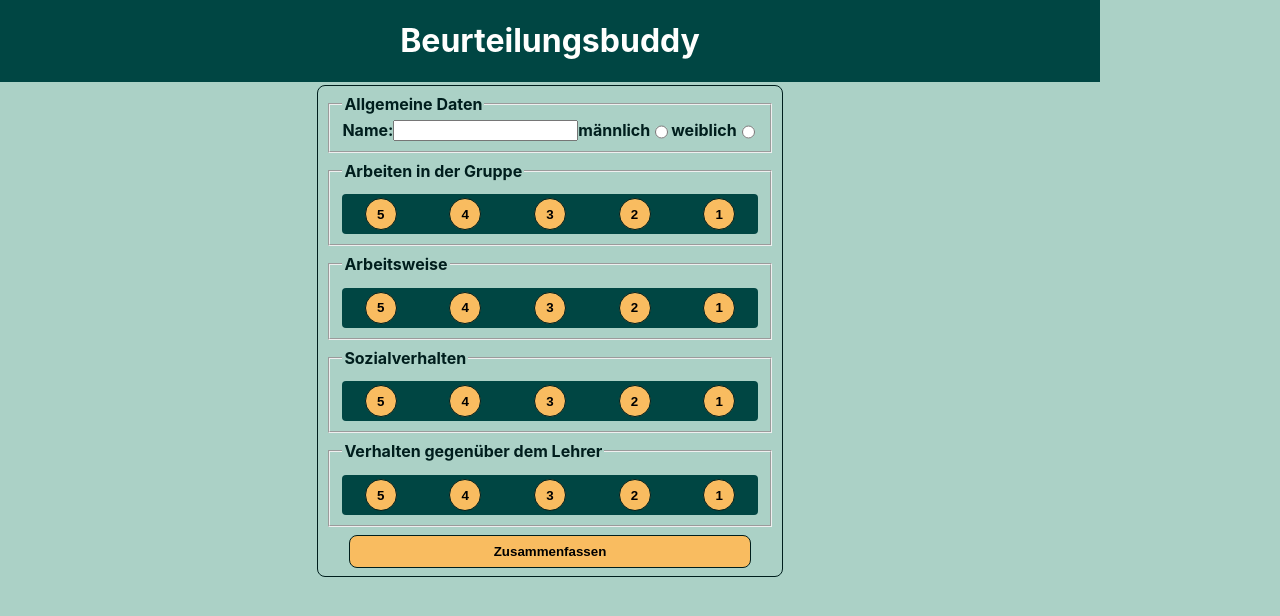
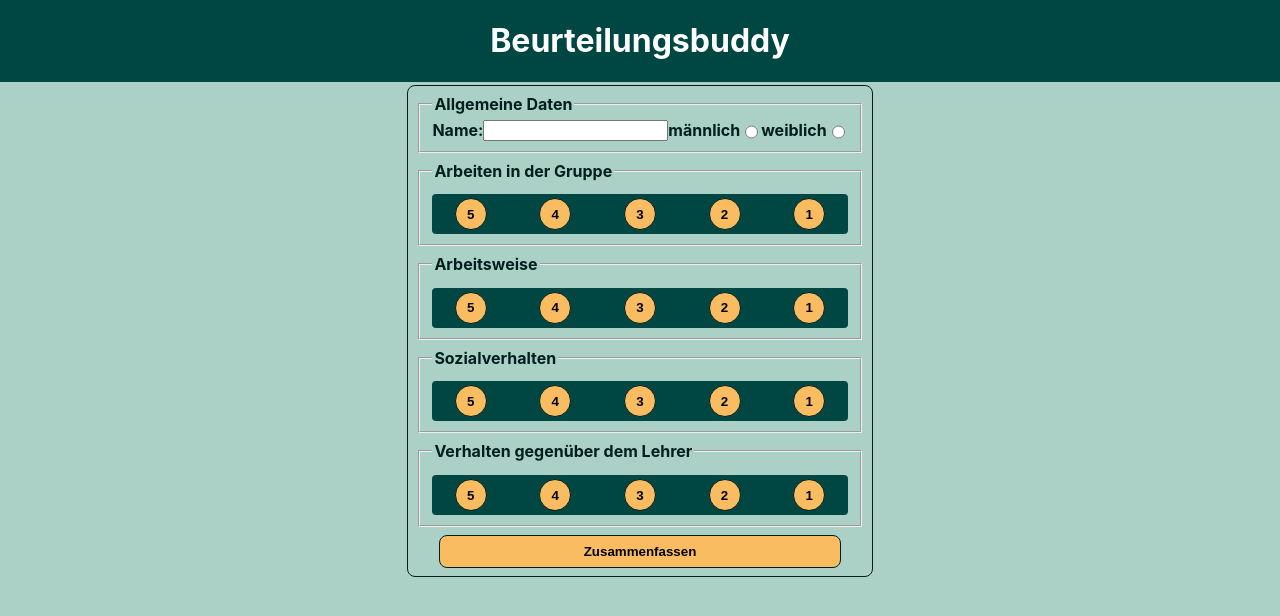
Before and after one commit to PReichetanz/beurteilungsbuddy, a Next.js app: page / in a window 1280 px wide. Shown: the top 616 px of the page. Built offline with nearby package versions, Linux system fonts and the light colour scheme.

Commit message:
remove max-width of page container better for desktop view

```diff
--- a/pages/index.tsx
+++ b/pages/index.tsx
@@ -53,7 +53,6 @@ const Main = styled.main`
 
 const PageContainer = styled.div`
   height: 100vh;
-  max-width: 1100px;
   display: grid;
   grid-template-rows: auto 1fr auto;
   justify-items: center;
```
